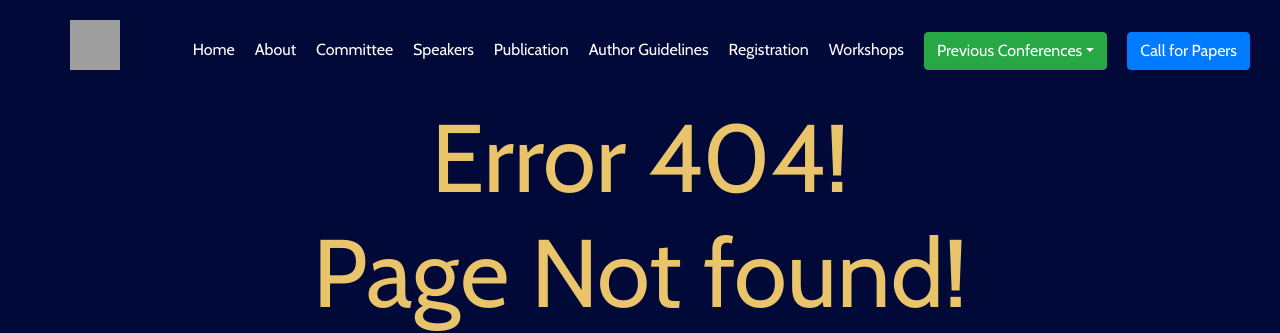
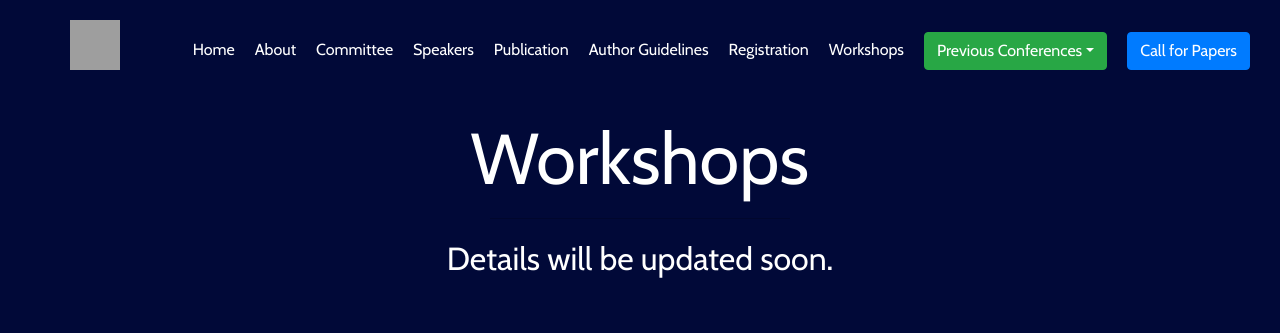
Before and after one commit to aniruddhabagal/AICDMB-2023, a React (Create React App) app: page /workshop in a window 1280 px wide. Shown: the top 333 px of the page. Built offline with nearby package versions, Linux system fonts and the light colour scheme; grey boxes are pictures that could not be loaded.

Commit message:
Added Workshop Details and made minor Changes

```diff
--- a/src/App.js
+++ b/src/App.js
@@ -15,6 +15,7 @@ import Register from "./register";
 import Aicdmb21 from "./Aicdmb21";
 import Aicdmb22 from "./Aicdmb22";
 import Guidelines from "./Guidelines";
+import Workshop from "./Workshop";
 
 function App() {
   return (
@@ -26,6 +27,9 @@ function App() {
         </Route>
         <Route exact path="/register">
           <Register />
+        </Route>
+        <Route exact path="/workshop">
+          <Workshop />
         </Route>
         <Route exact path="/committee">
           <Organizers />
--- a/src/Organizers.jsx
+++ b/src/Organizers.jsx
@@ -133,7 +133,7 @@ const Organizers = () => {
           </div>
           <div class="profileHead">
             <h4 class="profileHeadText">Dr. Ravi Kumar V</h4>
-            <h5 className="text-center">Program Chair</h5>
+            <h5 className="text-center">General Co-Chair</h5>
             <p className="speaker-desc text-center">
               Professor and Dean Faculty of CSE, VVCE, Mysuru
             </p>
--- /dev/null
+++ b/src/Workshop.jsx
@@ -0,0 +1,19 @@
+import React from "react";
+import "./Workshop.css";
+
+const Workshop = () => {
+    return (
+        <div className="publication">
+            <div className="container about-section pt-3 mb-5">
+                {/* <h1 className="display-5 text-center">Publication</h1><hr className="ruler"/> */}
+                <div className="div-bg-col">
+                    <p className="display-3 text-center">Workshops</p>
+                    <hr className="ruler"/>
+                    <p className="text-custom text-center">Details will be updated soon.</p>
+                </div>
+            </div>
+        </div>
+     );
+}
+
+export default Workshop;
--- a/src/components/navbar/navbar.jsx
+++ b/src/components/navbar/navbar.jsx
@@ -72,7 +72,7 @@ class Navbar extends Component {
                 <Link to="/register">Registration</Link>
               </li>
               <li>
-                <Link to="/workshops">Workshops</Link>
+                <Link to="/workshop">Workshops</Link>
               </li>
               <li>
                 <Dropdown style={{paddingBottom: "10px"}}>
```
Also changed, not shown: src/Workshop.css (added).
